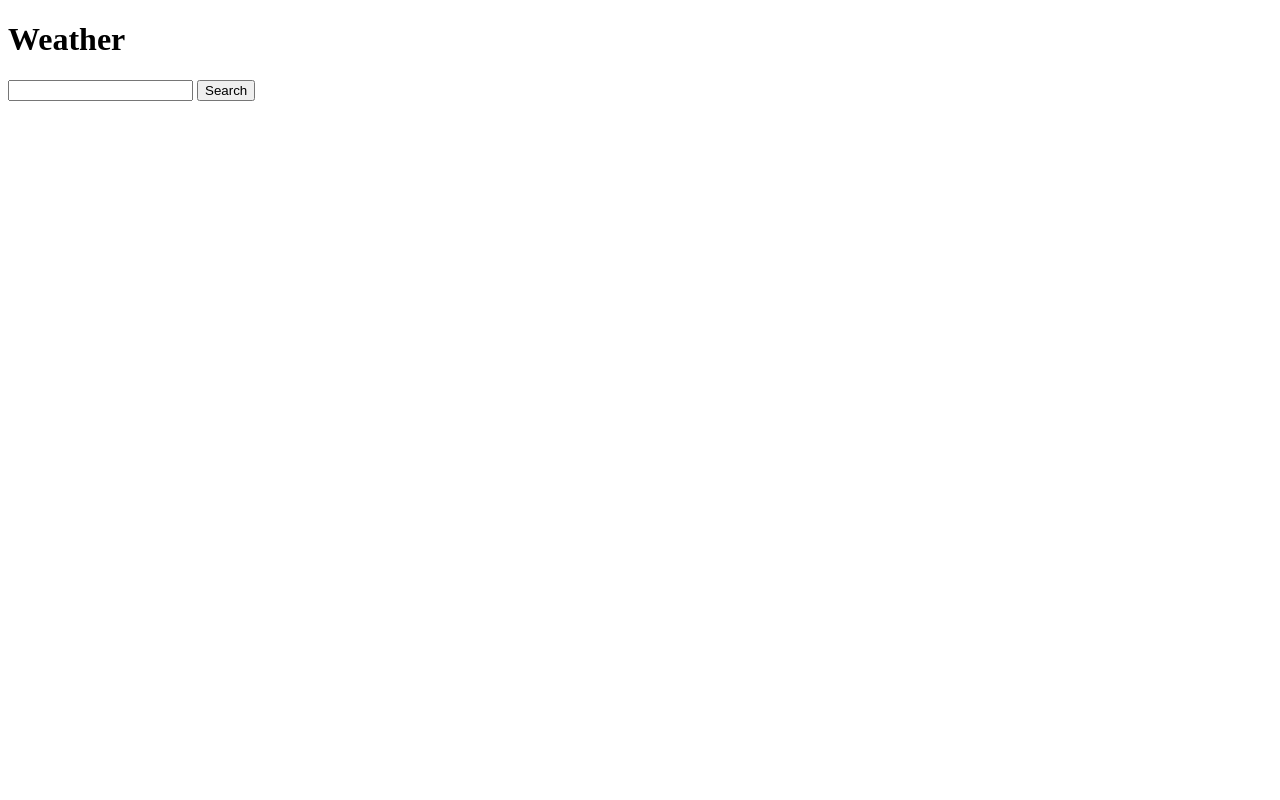
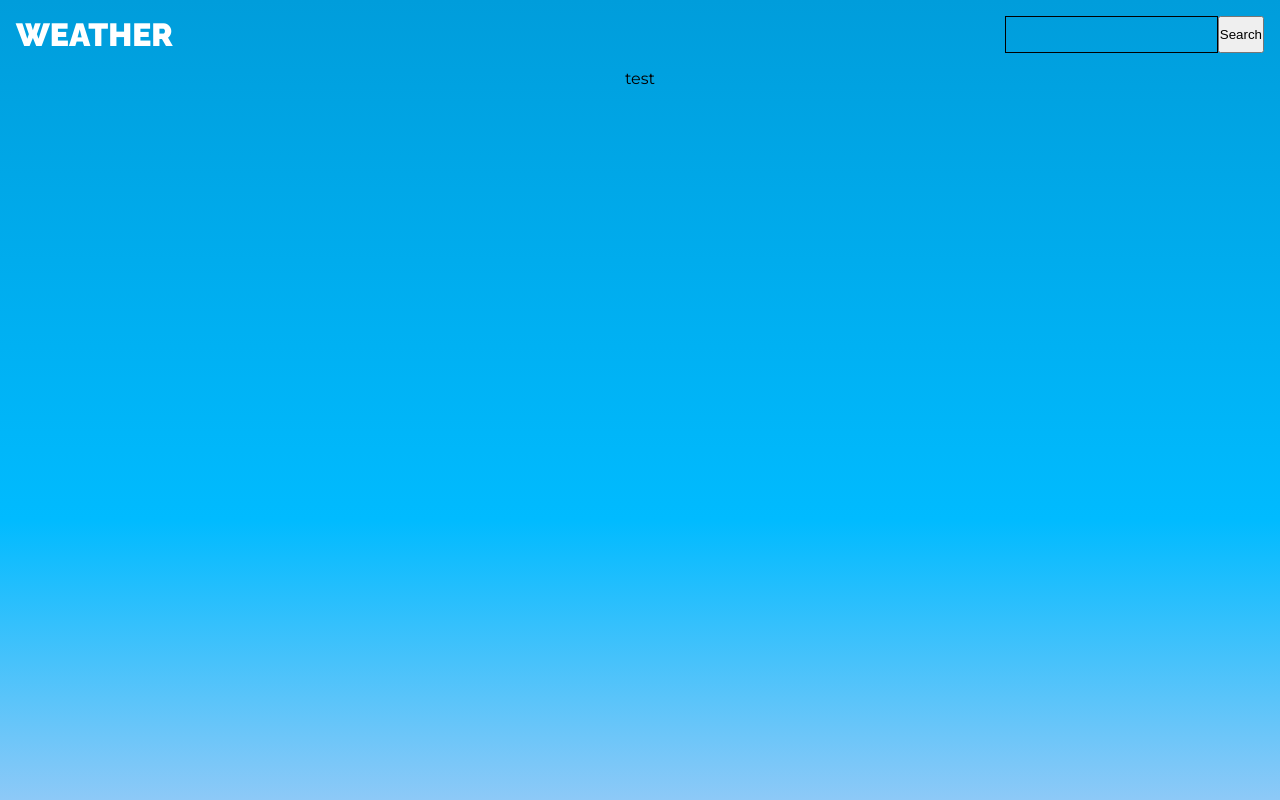
Before and after one commit to mrljsh/weather-api, a plain HTML site: page index.html in a window 1280 px wide. Drawn offline with Linux system fonts and the light colour scheme.

Commit message:
Styling changes, flex, header, background

```diff
--- a/index.html
+++ b/index.html
@@ -5,13 +5,24 @@
     <meta http-equiv="X-UA-Compatible" content="IE=edge">
     <meta name="viewport" content="width=device-width, initial-scale=1.0">
     <title>Document</title>
+    <link rel="preconnect" href="https://fonts.googleapis.com">
+<link rel="preconnect" href="https://fonts.gstatic.com" crossorigin>
+<link href="https://fonts.googleapis.com/css2?family=Montserrat:ital,wght@0,100;0,300;0,400;0,500;0,600;0,700;1,300&family=Raleway:wght@400;700;900&display=swap" rel="stylesheet">
     <link rel="stylesheet" href="styles.css">
     <script src="scripts.js" defer></script>
+
 </head>
 <body>
-    <h1>Weather</h1>
-    <input type="text">
-    <button>Search</button>
-    <p></p>
+    <header>
+        <h1>Weather</h1>
+        <div class="searchform">
+            <input type="text">
+            <button>Search</button>
+        </div>
+    </header>
+    <main>
+        <p>test</p>
+    </main>
+
 </body>
 </html>
--- a/scripts.js
+++ b/scripts.js
@@ -26,5 +26,4 @@ const weather = async ( location ) => {
     const weatherTemperature = await Math.floor(parseFloat(weatherData.main.temp));
     const weatherLocation = await weatherData.name;
     para.textContent = `The temperature in ${await weatherLocation}, ${await weatherData.sys.country} is ${await weatherTemperature}°C`
-    console.log( await weatherData )
 }
--- a/styles.css
+++ b/styles.css
@@ -0,0 +1,56 @@
+*, ::before, ::after {
+    box-sizing: border-box;
+    margin: 0;
+    padding: 0;
+}
+
+body {
+    min-width: 100vw;
+    min-height: 100vh;
+    background: rgb(141,201,247);
+    background: linear-gradient(0deg, rgba(141,201,247,1) 0%, rgba(0,187,255,1) 35%, rgba(0,157,219,1) 100%);
+    font-family: 'Montserrat', sans-serif;
+}
+
+header {
+    display: flex;
+    justify-content: space-between;
+    padding: 16px;
+    color: white;
+}
+
+header > h1 {
+    font-family: 'Raleway', sans-serif;
+    font-weight: 900;
+    text-transform: uppercase;
+}
+
+.searchform {
+    display: flex;
+}
+
+
+
+.searchform > input[type="text"] {
+    appearance: none;
+    background: none;
+    border: 1px solid black;
+    min-width: 200px;
+    font-size: 16px;
+    padding: 0px 8px;
+    color: white;
+    font-family: 'Montserrat', sans-serif;
+    font-weight: 500;
+}
+
+.searchform > input[type="text"]:focus {
+    appearance: none;
+    outline: 0;
+    border: 0;
+}
+
+main {
+    display: flex;
+    align-items: center;
+    justify-content: center;
+}
```
